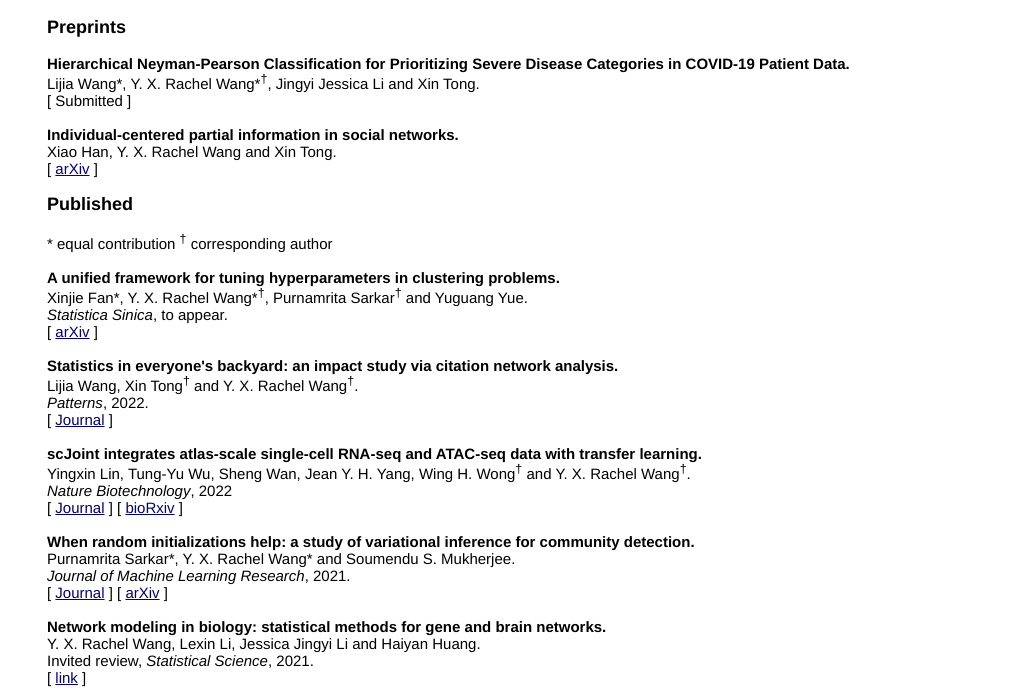
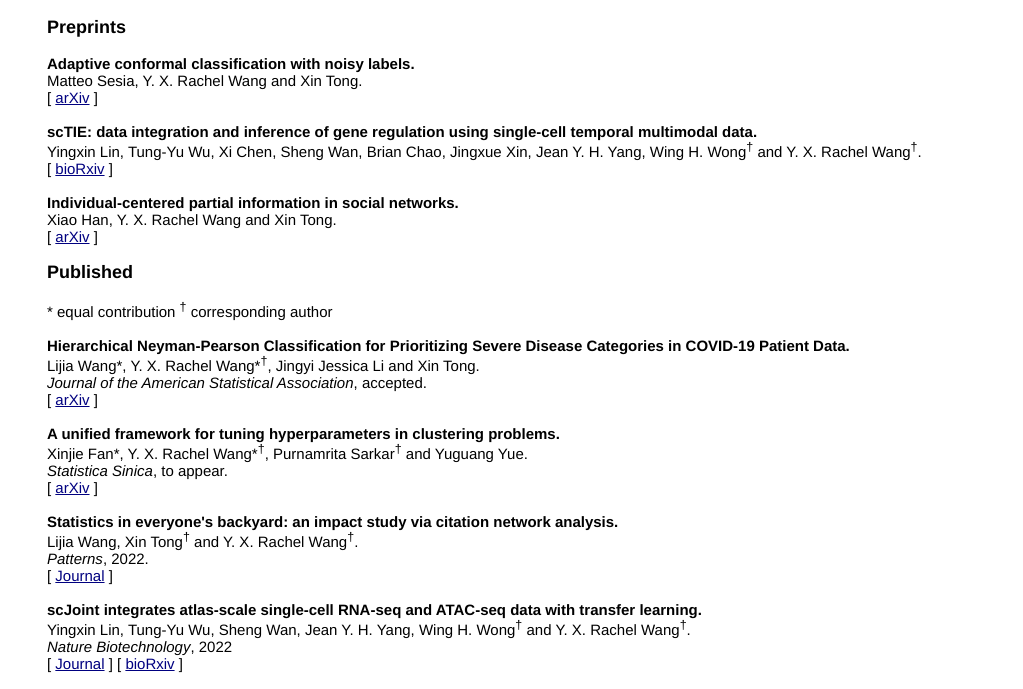
Before and after one commit to ryxwang/ryxwang.github.io, a plain HTML site: page publications.html in a window 1280 px wide. Shown: the part 129-818 px from the top of the page, without its empty margins (128-1151 px from the left). Drawn offline with Linux system fonts and the light colour scheme.

Commit message:
Update publications.html

```diff
--- a/publications.html
+++ b/publications.html
@@ -41,9 +41,13 @@
 <div id="main">
 	<b><big>Preprints</big></b><br><br>
 
-    <b>Hierarchical Neyman-Pearson Classification for Prioritizing Severe Disease Categories in COVID-19 Patient Data.</b><br>
-    Lijia Wang*, Y. X. Rachel Wang*<sup>&dagger;</sup>, Jingyi Jessica Li and Xin Tong.<br>
-    [ Submitted ]<br><br>
+    <b>Adaptive conformal classification with noisy labels.</b><br>
+    Matteo Sesia, Y. X. Rachel Wang and Xin Tong.<br>
+    [ <a href="https://arxiv.org/abs/2309.05092">arXiv</a> ]<br><br>
+
+    <b>scTIE: data integration and inference of gene regulation using single-cell temporal multimodal data.</b><br>
+    Yingxin Lin, Tung-Yu Wu, Xi Chen, Sheng Wan, Brian Chao, Jingxue Xin, Jean Y. H. Yang, Wing H. Wong<sup>&dagger;</sup> and Y. X. Rachel Wang<sup>&dagger;</sup>.<br>
+    [ <a href="https://www.biorxiv.org/content/10.1101/2023.05.18.541381v1.abstract">bioRxiv</a> ]<br><br>
 
     <b>Individual-centered partial information in social networks.</b><br>
     Xiao Han, Y. X. Rachel Wang and Xin Tong.<br>
@@ -52,6 +56,11 @@
     <b><big>Published</big></b><br><br>
 
     * equal contribution <sup>&dagger;</sup> corresponding author <br><br>
+
+    <b>Hierarchical Neyman-Pearson Classification for Prioritizing Severe Disease Categories in COVID-19 Patient Data.</b><br>
+    Lijia Wang*, Y. X. Rachel Wang*<sup>&dagger;</sup>, Jingyi Jessica Li and Xin Tong.<br>
+    <i>Journal of the American Statistical Association</i>, accepted.<br>
+    [ <a href="https://arxiv.org/abs/2210.02197">arXiv</a> ]<br><br>
 
     <b>A unified framework for tuning hyperparameters in clustering problems.</b><br>
     Xinjie Fan*, Y. X. Rachel Wang*<sup>&dagger;</sup>, Purnamrita Sarkar<sup>&dagger;</sup> and Yuguang Yue.<br>
```
